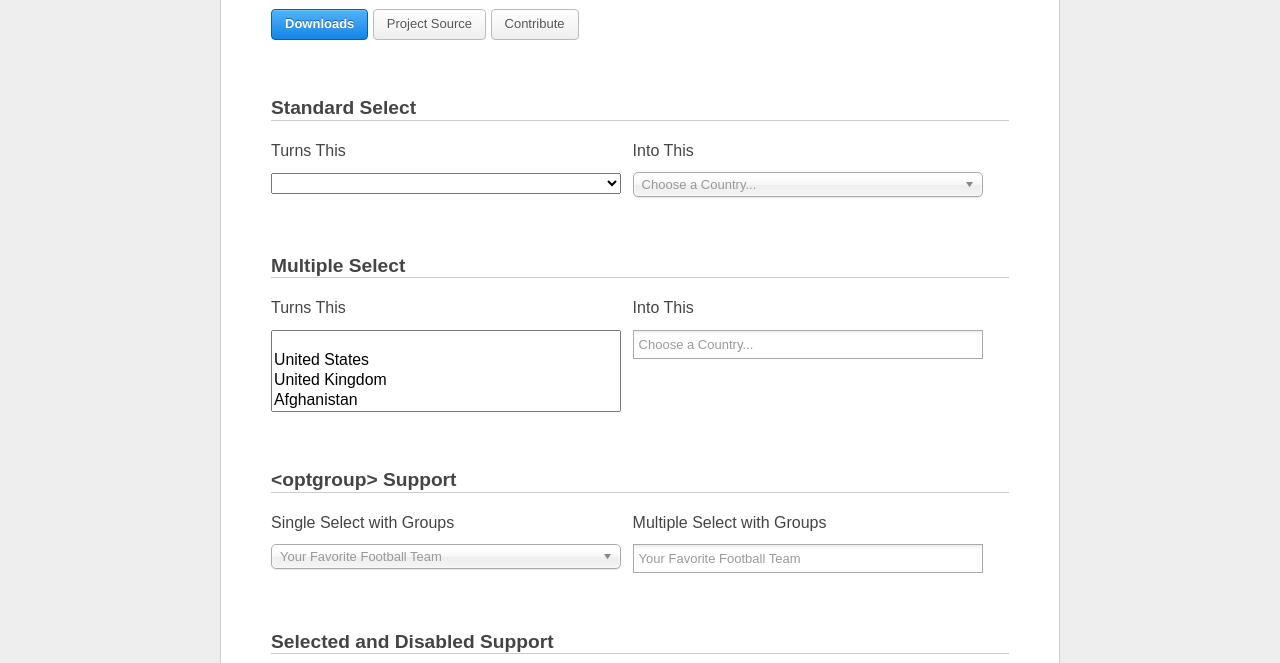
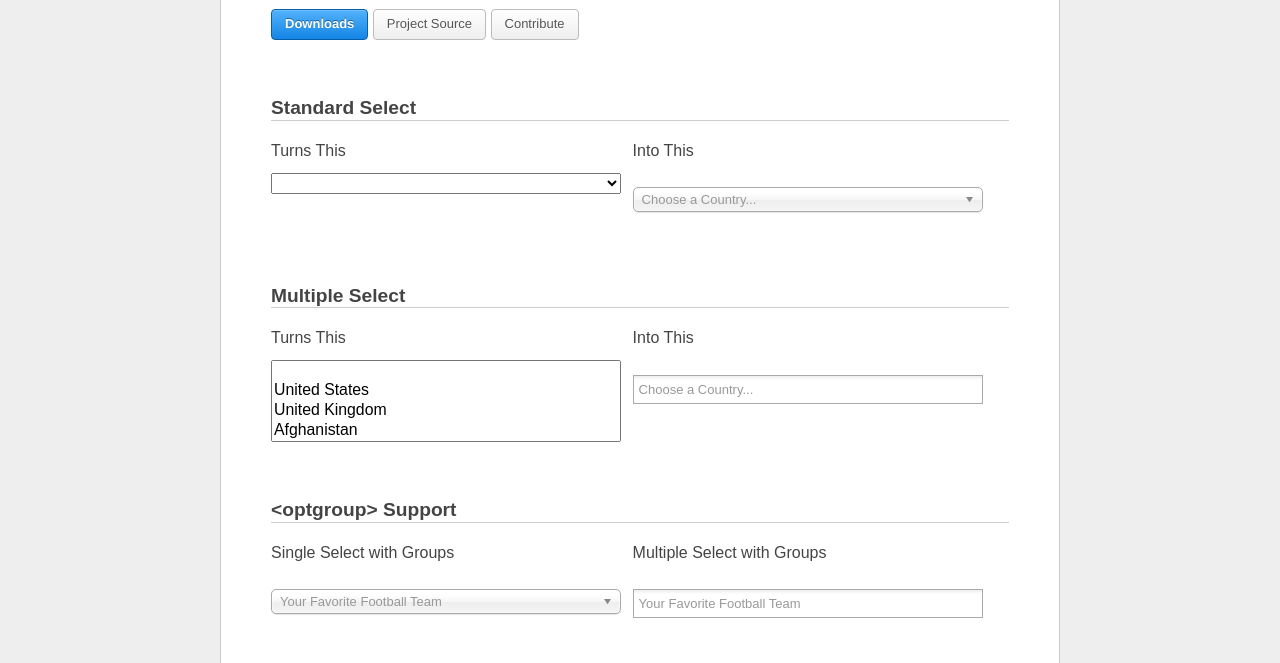
Before and after one commit to jsaputo1/instanews, a website: page chosen/index.html in a window 1280 px wide. Shown: the part 137-800 px from the top of the page. Drawn offline with Linux system fonts and the light colour scheme.

Commit message:
add: adjusted margins for plug in

```diff
--- a/chosen/chosen.css
+++ b/chosen/chosen.css
@@ -16,7 +16,7 @@ This file is generated by `grunt build`, do not edit it by hand.
   display: inline-block;
   vertical-align: middle;
   font-size: 13px;
-  /* margin: 15px 0px; */
+  margin: 15px 0px;
   -webkit-user-select: none;
      -moz-user-select: none;
       -ms-user-select: none;
```
